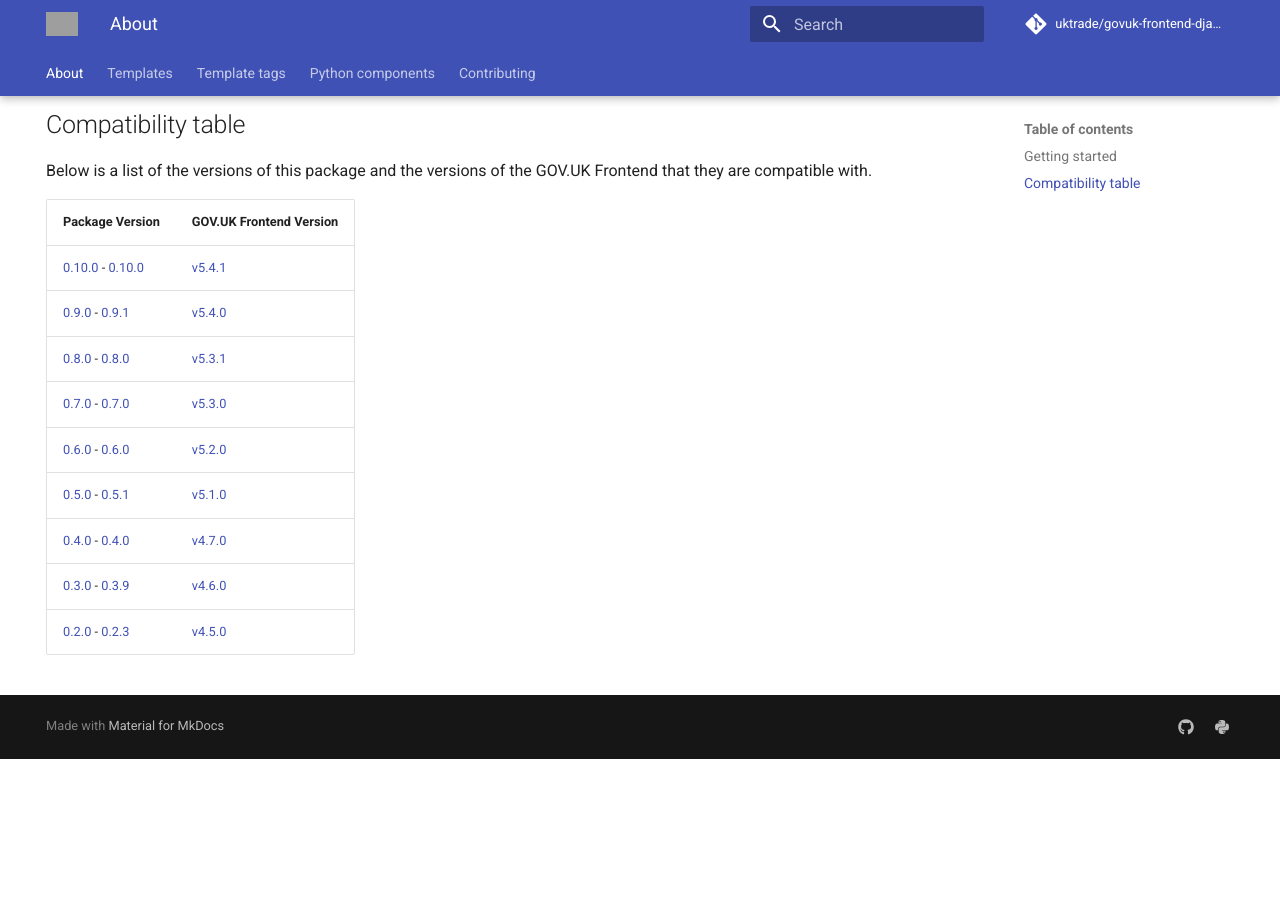
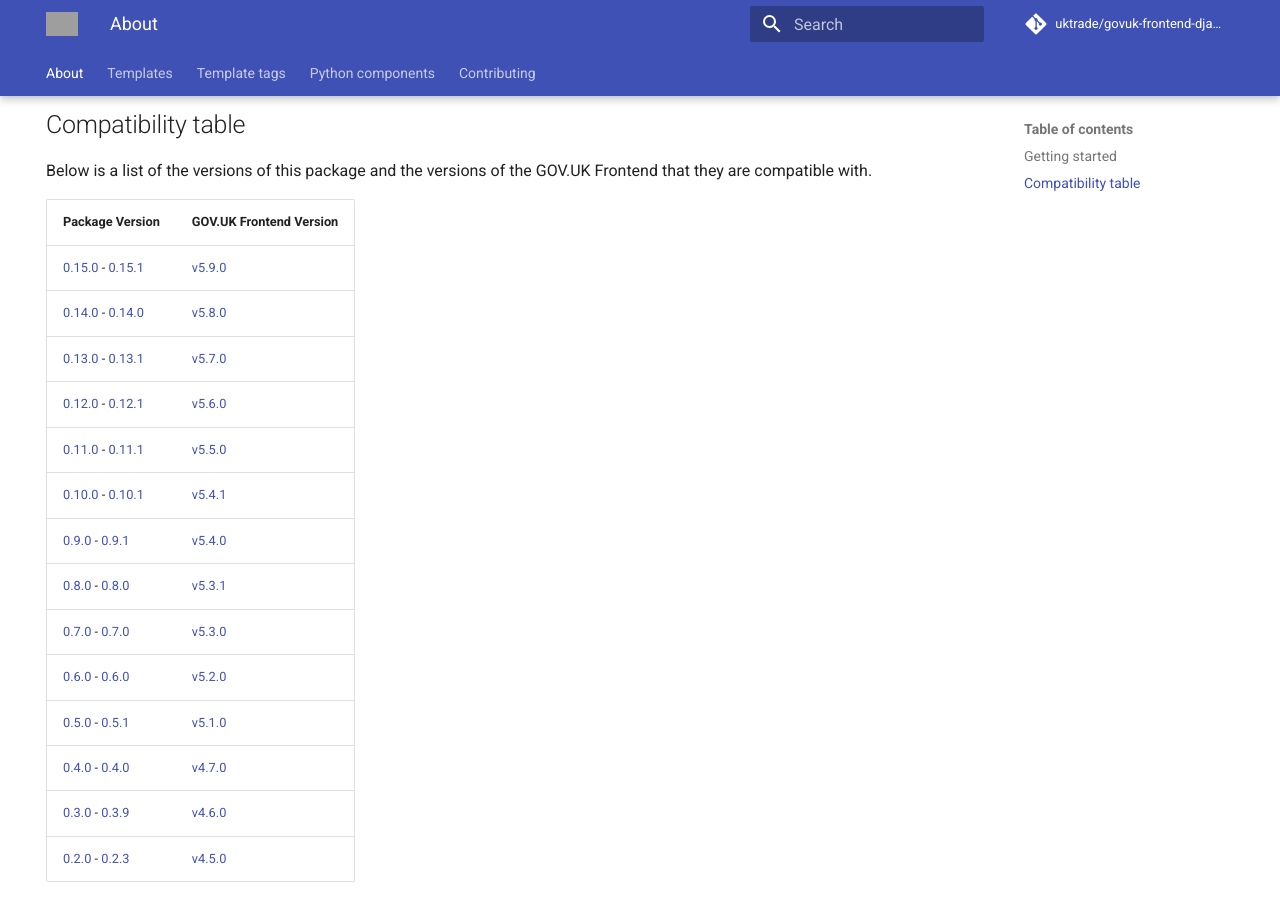
Before and after one commit to uktrade/govuk-frontend-django, an MkDocs documentation site: the page built from docs/index.md, in a window 1280 px wide and 900 px high, scrolled down 915 px. Built offline with MkDocs 1.6.1 and Material for MkDocs 9.7.7, drawn with Linux system fonts in a browser that asks for light colours; comment, search, counter and statistics services are not loaded; before the commit the page ends 1674 px from its top, so only the background shows below that; grey boxes are pictures that could not be loaded.

Commit message:
Docs: Update release compatibility table (#87)

```diff
--- a/docs/index.md
+++ b/docs/index.md
@@ -44,7 +44,12 @@ Below is a list of the versions of this package and the versions of the GOV.UK F
 
 | Package Version | GOV.UK Frontend Version |
 | --------------- | ----------------------- |
-| [0.10.0](https://github.com/uktrade/govuk-frontend-django/releases/tag/0.10.0) - [0.10.0](https://github.com/uktrade/govuk-frontend-django/releases/tag/0.10.0) | [v5.4.1](https://github.com/alphagov/govuk-frontend/releases/tag/v5.4.1) |
+| [0.15.0](https://github.com/uktrade/govuk-frontend-django/releases/tag/0.15.0) - [0.15.1](https://github.com/uktrade/govuk-frontend-django/releases/tag/0.15.0) | [v5.9.0](https://github.com/alphagov/govuk-frontend/releases/tag/v5.9.0) |
+| [0.14.0](https://github.com/uktrade/govuk-frontend-django/releases/tag/0.14.0) - [0.14.0](https://github.com/uktrade/govuk-frontend-django/releases/tag/0.14.0) | [v5.8.0](https://github.com/alphagov/govuk-frontend/releases/tag/v5.8.0) |
+| [0.13.0](https://github.com/uktrade/govuk-frontend-django/releases/tag/0.13.0) - [0.13.1](https://github.com/uktrade/govuk-frontend-django/releases/tag/0.13.0) | [v5.7.0](https://github.com/alphagov/govuk-frontend/releases/tag/v5.7.0) |
+| [0.12.0](https://github.com/uktrade/govuk-frontend-django/releases/tag/0.12.0) - [0.12.1](https://github.com/uktrade/govuk-frontend-django/releases/tag/0.12.0) | [v5.6.0](https://github.com/alphagov/govuk-frontend/releases/tag/v5.6.0) |
+| [0.11.0](https://github.com/uktrade/govuk-frontend-django/releases/tag/0.11.0) - [0.11.1](https://github.com/uktrade/govuk-frontend-django/releases/tag/0.11.0) | [v5.5.0](https://github.com/alphagov/govuk-frontend/releases/tag/v5.5.0) |
+| [0.10.0](https://github.com/uktrade/govuk-frontend-django/releases/tag/0.10.0) - [0.10.1](https://github.com/uktrade/govuk-frontend-django/releases/tag/0.10.0) | [v5.4.1](https://github.com/alphagov/govuk-frontend/releases/tag/v5.4.1) |
 | [0.9.0](https://github.com/uktrade/govuk-frontend-django/releases/tag/0.9.0) - [0.9.1](https://github.com/uktrade/govuk-frontend-django/releases/tag/0.9.1) | [v5.4.0](https://github.com/alphagov/govuk-frontend/releases/tag/v5.4.0) |
 | [0.8.0](https://github.com/uktrade/govuk-frontend-django/releases/tag/0.8.0) - [0.8.0](https://github.com/uktrade/govuk-frontend-django/releases/tag/0.8.0) | [v5.3.1](https://github.com/alphagov/govuk-frontend/releases/tag/v5.3.1) |
 | [0.7.0](https://github.com/uktrade/govuk-frontend-django/releases/tag/0.7.0) - [0.7.0](https://github.com/uktrade/govuk-frontend-django/releases/tag/0.7.0) | [v5.3.0](https://github.com/alphagov/govuk-frontend/releases/tag/v5.3.0) |
```
